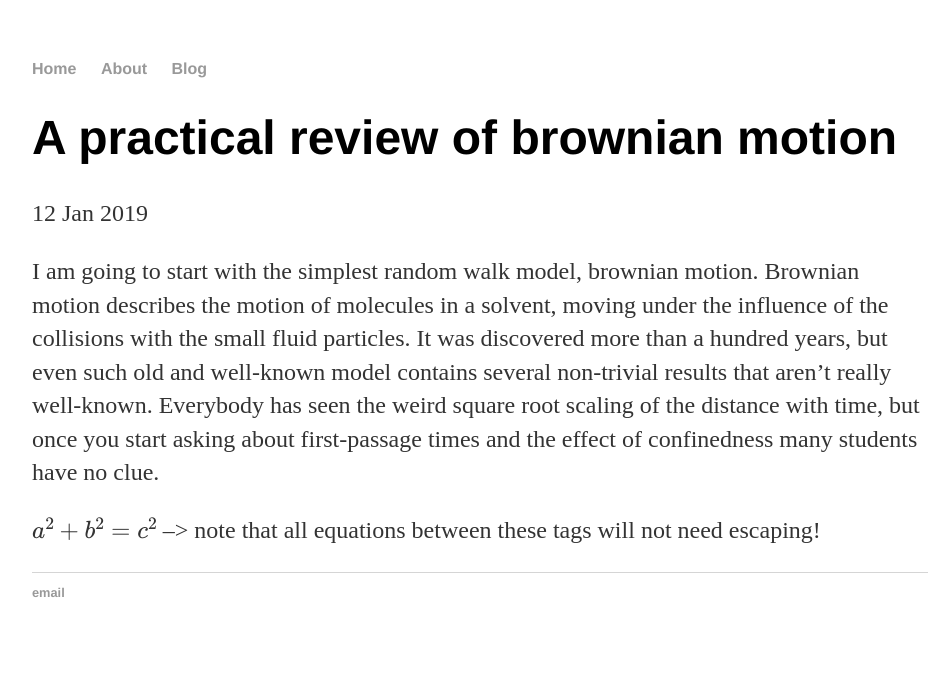
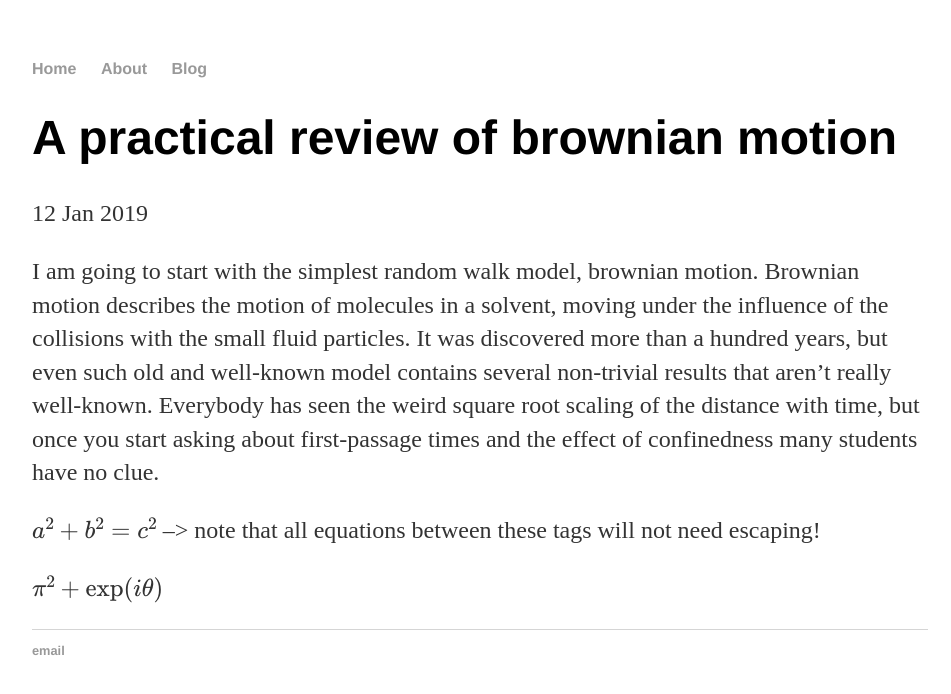
Before and after one commit to ghostsandmachines/ghostsandmachines.github.io, a Jekyll site: the page built from _posts/2019-01-12-practical-review-random-walk.md, in a window 1280 px wide. Shown: the top 694 px of the page, without its empty margins (160-1111 px from the left). Built offline with Jekyll 4.4.1, drawn with Linux system fonts in a browser that asks for light colours; formulas are drawn with MathJax 3.

Commit message:
Update 2019-01-12-practical-review-random-walk.md

```diff
--- a/_posts/2019-01-12-practical-review-random-walk.md
+++ b/_posts/2019-01-12-practical-review-random-walk.md
@@ -9,3 +9,5 @@ I am going to start with the simplest random walk model, brownian motion. Browni
 {% raw %}
   $$a^2 + b^2 = c^2$$ --> note that all equations between these tags will not need escaping!
  {% endraw %}
+
+ $\pi^2 + \exp (i \theta)$
```
